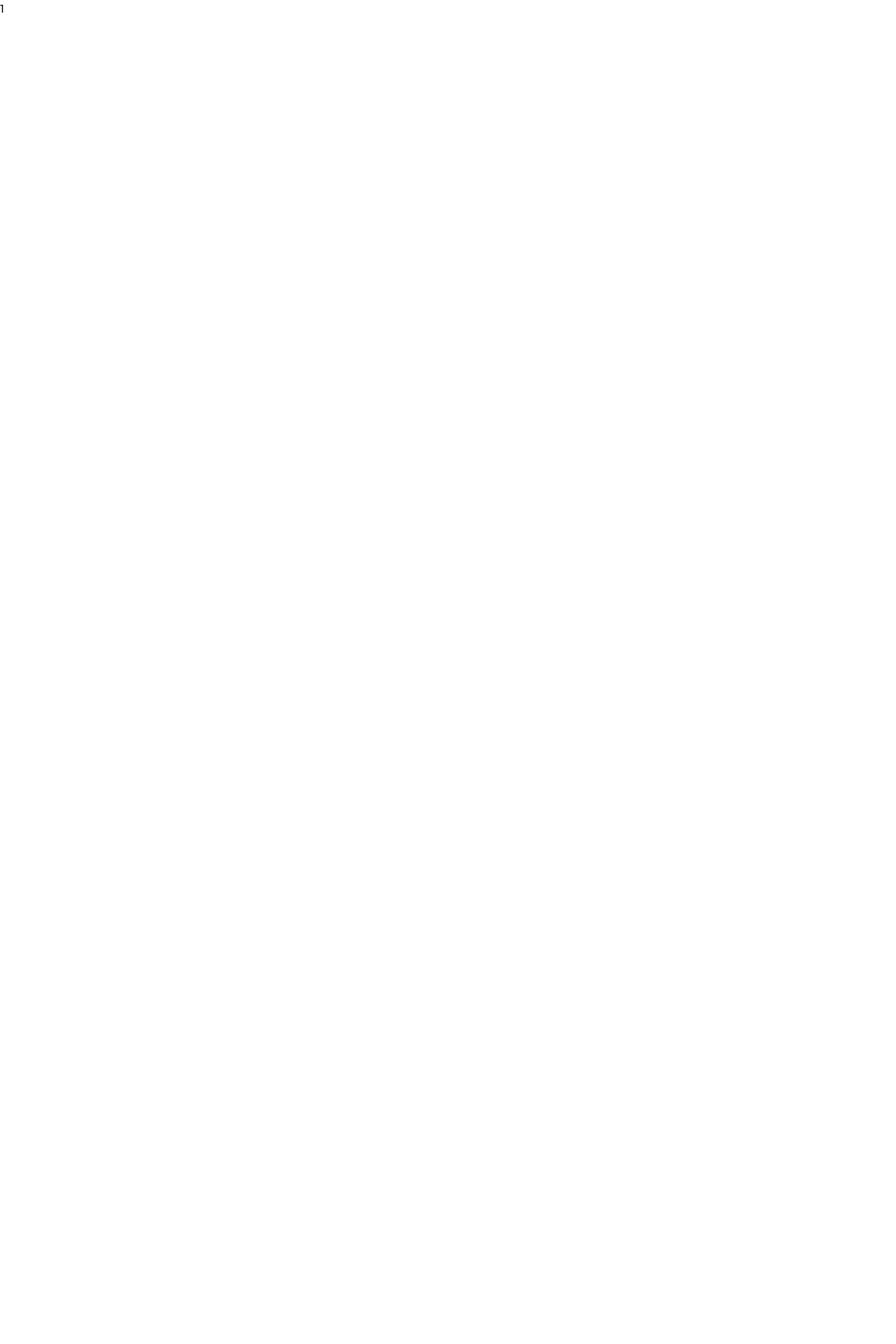
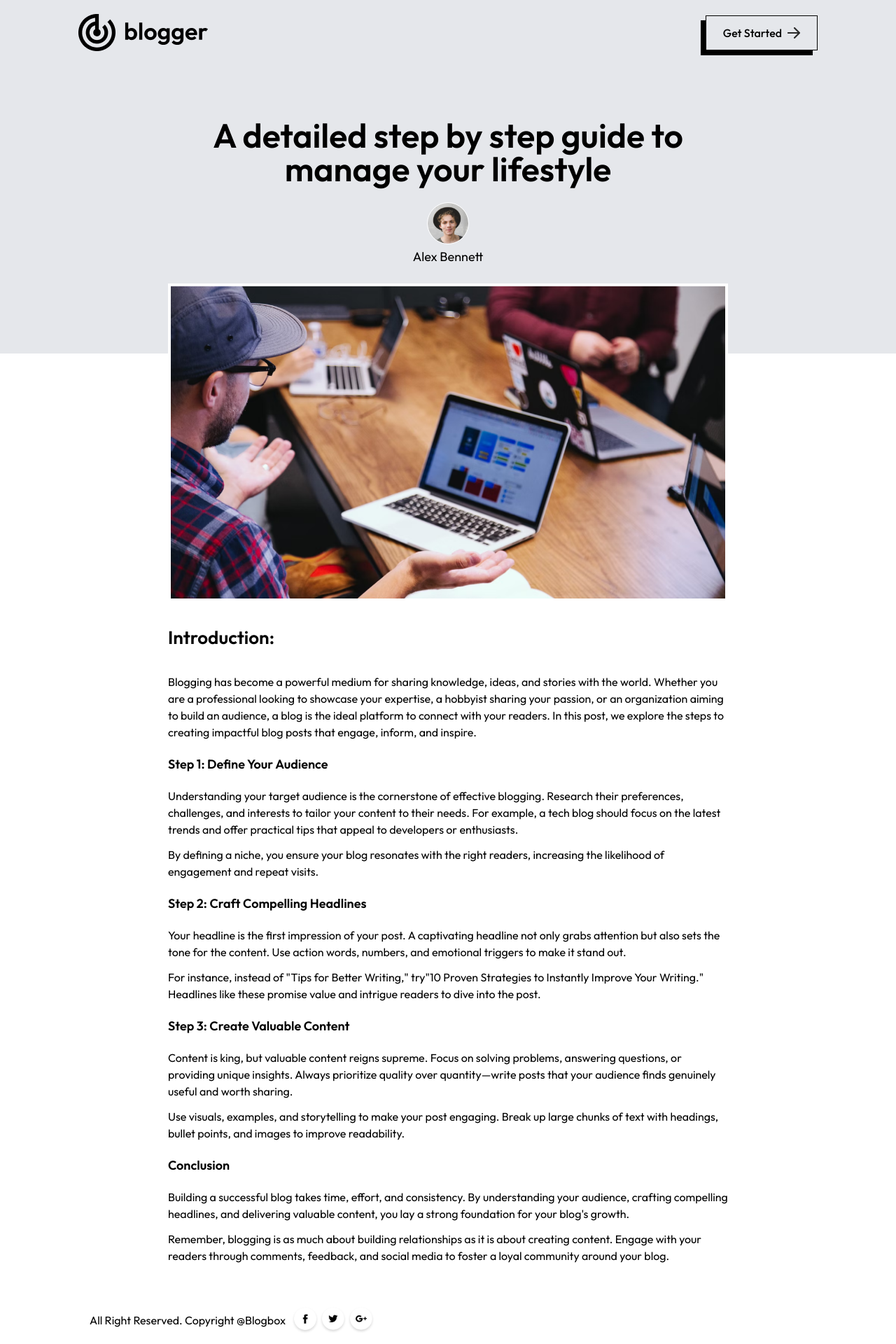
Before and after one commit to KethakaWanasinghe/next-blog-app, a Next.js app: page /blogs/1 in a window 1280 px wide. Shown: the top 1920 px of the page at 70% size. Before the commit the page ends 800 px from the top, so only its background shows below. Built offline with nearby package versions, Linux system fonts and the light colour scheme.

Commit message:
Update page.jsx

```diff
--- a/app/blogs/[id]/page.jsx
+++ b/app/blogs/[id]/page.jsx
@@ -1,31 +1,113 @@
-'use client'
-import { blog_data } from '@/Assets/assets';
-import React, { useEffect, useState } from 'react'
+'use client';
 
-const page = ({params}) => {
+import { assets, blog_data } from '@/Assets/assets';
+import Footer from '@/Components/Footer';
+import Image from 'next/image';
+import Link from 'next/link';
+import React, { useEffect, useState } from 'react';
+import { use } from 'react'; // Import use from React for unwrapping promises
 
-    const [data,setData] = useState(null);
+const Page = ({ params }) => {
+  const unwrappedParams = use(params); // Use React's `use()` to resolve the params Promise
+  const [data, setData] = useState(null);
 
-    const fetchBlogData = () =>{
-            for(let i=0;i<blog_data.length;i++)
-            {
-                if (Number(params.id)===blog_data[i].id){
+  const fetchBlogData = () => {
+    for (let i = 0; i < blog_data.length; i++) {
+      if (Number(unwrappedParams.id) === blog_data[i].id) {
         setData(blog_data[i]);
         console.log(blog_data[i]);
         break;
       }
     }
-    }
+  };
 
-    useEffect(()=> {
+  useEffect(() => {
     fetchBlogData();
-    },[])
+  }, [unwrappedParams.id]);
 
   return (
-    <div>
-        {params.id}
+    data ? (
+      <>
+        <div className="bg-gray-200 py-5 px-5 md:px-12 lg:px-28">
+          <div className="flex justify-between items-center">
+            <Link href="/">
+              <Image src={assets.logo} width={180} alt="" className="w-[130px] sm:w-auto" />
+            </Link>
+            <button className="flex items-center gap-2 font-medium py-1 px-3 sm:py-3 sm:px-6 border border-black shadow-[-7px_7px_0px_#000000]">
+              Get Started <Image src={assets.arrow} alt="arrow" />
+            </button>
           </div>
+          <div className="text-center my-24">
+            <h1 className="text-2xl sm:text-5xl font-semibold max-w-[700px] mx-auto">{data.title}</h1>
+            <Image
+              className="mx-auto mt-6 border border-white rounded-full"
+              src={data.author_img}
+              width={60}
+              height={60}
+              alt=""
+            />
+            <p className="mt-1 pb-2 text-lg max-w-[740px] mx-auto ">{data.author}</p>
+          </div>
+        </div>
+        <div className="mx-5 max-w-[800px] md:mx-auto mt-[-100px] mb-10">
+          <Image className="border-4 border-white" src={data.image} width={1280} height={720} alt="" />
+          <h1 className="my-8 text-[26px] font-semibold ">Introduction:</h1>
+<p>
+  Blogging has become a powerful medium for sharing knowledge, ideas, and stories with the world.
+  Whether you are a professional looking to showcase your expertise, a hobbyist sharing your passion,
+  or an organization aiming to build an audience, a blog is the ideal platform to connect with your readers.
+  In this post, we explore the steps to creating impactful blog posts that engage, inform, and inspire.
+</p>
+
+<h3 className="my-5 text-[18px] font-semibold">Step 1: Define Your Audience</h3>
+<p className="my-3">
+  Understanding your target audience is the cornerstone of effective blogging. Research their preferences,
+  challenges, and interests to tailor your content to their needs. For example, a tech blog should focus on
+  the latest trends and offer practical tips that appeal to developers or enthusiasts.
+</p>
+<p className="my-3">
+  By defining a niche, you ensure your blog resonates with the right readers, increasing the likelihood of
+  engagement and repeat visits.
+</p>
+
+<h3 className="my-5 text-[18px] font-semibold">Step 2: Craft Compelling Headlines</h3>
+<p className="my-3">
+  Your headline is the first impression of your post. A captivating headline not only grabs attention but also
+  sets the tone for the content. Use action words, numbers, and emotional triggers to make it stand out.
+</p>
+<p className="my-3">
+  For instance, instead of &quot;Tips for Better Writing,&quot; try&quot;10 Proven Strategies to Instantly Improve Your Writing.&quot;
+  Headlines like these promise value and intrigue readers to dive into the post.
+</p>
+
+<h3 className="my-5 text-[18px] font-semibold">Step 3: Create Valuable Content</h3>
+<p className="my-3">
+  Content is king, but valuable content reigns supreme. Focus on solving problems, answering questions,
+  or providing unique insights. Always prioritize quality over quantity—write posts that your audience finds
+  genuinely useful and worth sharing.
+</p>
+<p className="my-3">
+  Use visuals, examples, and storytelling to make your post engaging. Break up large chunks of text with headings,
+  bullet points, and images to improve readability.
+</p>
+
+<h3 className="my-5 text-[18px] font-semibold">Conclusion</h3>
+<p className="my-3">
+  Building a successful blog takes time, effort, and consistency. By understanding your audience, crafting
+  compelling headlines, and delivering valuable content, you lay a strong foundation for your blog&apos;s growth.
+</p>
+<p className="my-3">
+  Remember, blogging is as much about building relationships as it is about creating content. Engage with your
+  readers through comments, feedback, and social media to foster a loyal community around your blog.
+</p>
+
+        </div>
+        <Footer />
+      </>
+    ) : (
+      <></>
     )
-}
+  );
+};
 
-export default page
+export default Page;
```
Lines whose indentation alone changed are shown as unchanged.
